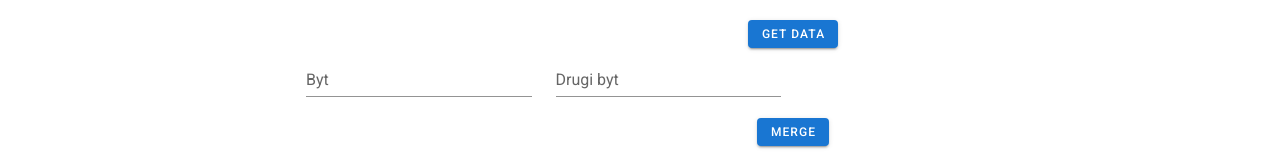
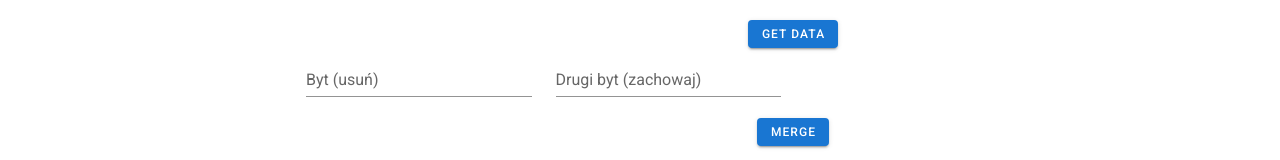
Before and after one commit to baatochan/BookRelationsScanner, a Vue app in the folder client/: page / in a window 1280 px wide. Shown: the part 920-1080 px from the top of the page. Built offline with nearby package versions, Linux system fonts and the light colour scheme; no server answers.

Commit message:
tooltip update

```diff
--- a/client/src/components/VisualiseData.vue
+++ b/client/src/components/VisualiseData.vue
@@ -7,10 +7,10 @@
           <v-btn @click="changeData()" small color="primary">Get data</v-btn>
           <v-row>
             <v-col cols="12" sm="6" md="3">
-              <v-text-field v-model="nodeNameA" label="Byt"></v-text-field>
+              <v-text-field v-model="nodeNameA" label="Byt (usuń)"></v-text-field>
             </v-col>
             <v-col cols="12" sm="6" md="3">
-              <v-text-field v-model="nodeNameB" label="Drugi byt"></v-text-field>
+              <v-text-field v-model="nodeNameB" label="Drugi byt (zachowaj)"></v-text-field>
             </v-col>
           </v-row>
             <v-btn @click="mergeNodes()" small color="primary">Merge</v-btn>
```
